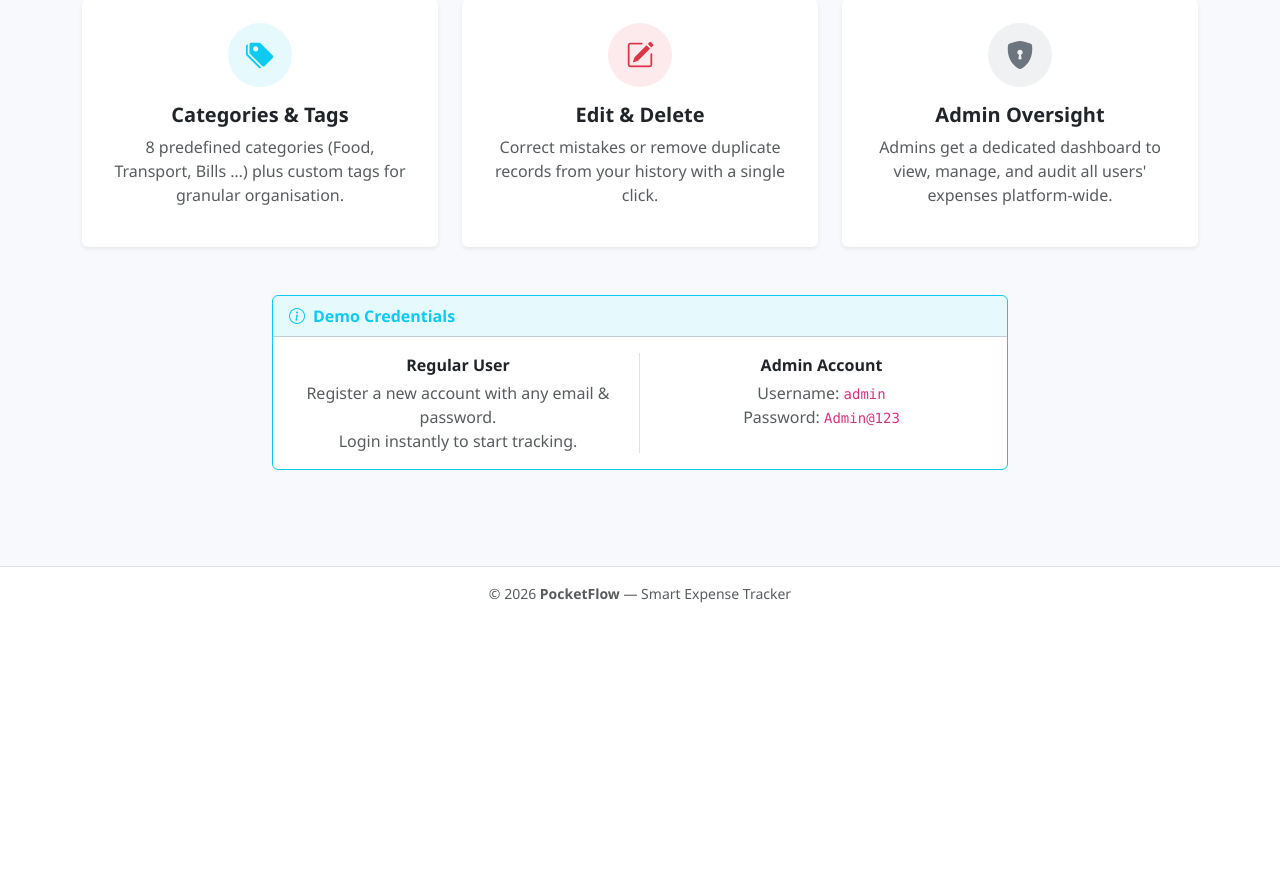
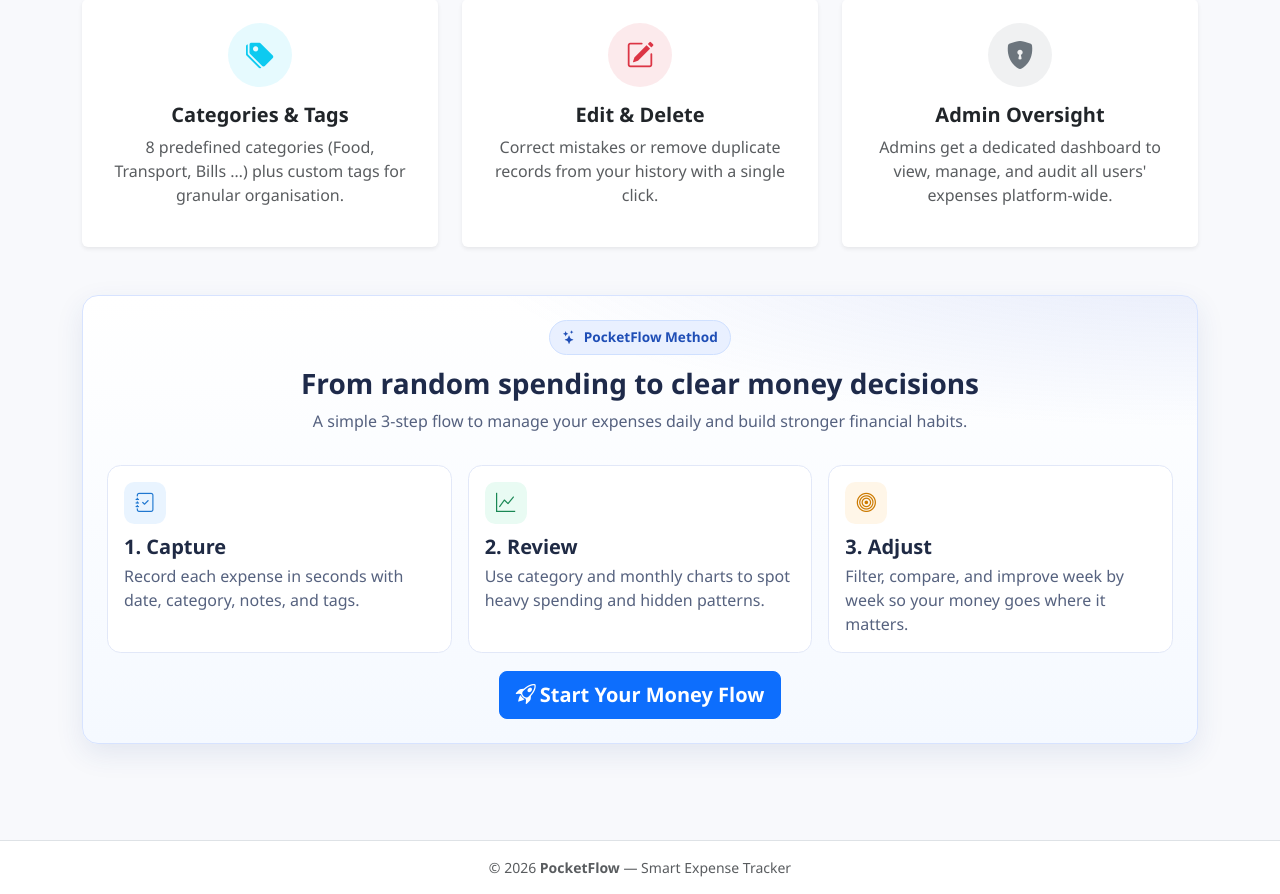
Before and after one commit to sanzinanafrose/PocketFlow, a Flask app: page / in a window 1280 px wide. Shown: the part 930-1824 px from the top of the page. Before the commit the page ends 1533 px from the top, so only its background shows below. Run offline with Flask 3, Linux system fonts and the light colour scheme.

Commit message:
add new section

```diff
--- a/static/css/style.css
+++ b/static/css/style.css
@@ -108,6 +108,108 @@ main, .container.main-wrap {
   margin: 0 auto 1rem;
 }
 
+/* ── Landing highlight section ────────── */
+.money-flow-card {
+  border-radius: 1rem;
+  padding: 1.5rem;
+  background:
+    radial-gradient(1200px 320px at 100% -15%, rgba(78,115,223,.16), transparent 62%),
+    linear-gradient(180deg, #ffffff 0%, #f5f9ff 100%);
+  border: 1px solid #d7e3ff;
+  box-shadow: 0 10px 28px rgba(35, 66, 140, .10);
+}
+
+.money-flow-head {
+  text-align: center;
+  max-width: 760px;
+  margin: 0 auto 1rem;
+}
+
+.money-flow-head h3 {
+  font-weight: 700;
+  color: #1e2a4a;
+}
+
+.money-flow-head p {
+  color: #55617f;
+}
+
+.money-chip {
+  display: inline-block;
+  padding: .4rem .75rem;
+  border-radius: 999px;
+  font-size: .85rem;
+  font-weight: 600;
+  color: #1f4eb6;
+  background: #e9f0ff;
+  border: 1px solid #cfe0ff;
+  margin-bottom: .75rem;
+}
+
+.flow-step {
+  border-radius: .85rem;
+  border: 1px solid #e2e8f8;
+  background: #fff;
+  padding: 1rem;
+  transition: transform .16s ease, box-shadow .16s ease;
+}
+
+.flow-step:hover {
+  transform: translateY(-2px);
+  box-shadow: 0 8px 20px rgba(30, 49, 99, .12);
+}
+
+.flow-step h5 {
+  font-weight: 700;
+  margin-bottom: .35rem;
+  color: #1f2a44;
+}
+
+.flow-step p {
+  color: #56627f;
+}
+
+.step-icon {
+  width: 42px;
+  height: 42px;
+  border-radius: .65rem;
+  display: inline-flex;
+  align-items: center;
+  justify-content: center;
+  margin-bottom: .7rem;
+  font-size: 1.2rem;
+}
+
+.step-track .step-icon {
+  color: #1f77d0;
+  background: #e9f4ff;
+}
+
+.step-review .step-icon {
+  color: #198754;
+  background: #e9fbf3;
+}
+
+.step-adjust .step-icon {
+  color: #cc7a00;
+  background: #fff6e8;
+}
+
+.money-flow-cta {
+  text-align: center;
+  margin-top: 1.1rem;
+}
+
+@media (max-width: 768px) {
+  .money-flow-card {
+    padding: 1rem;
+  }
+
+  .money-flow-head h3 {
+    font-size: 1.35rem;
+  }
+}
+
 /* ── Auth cards ────────────────────────── */
 .auth-card {
   max-width: 440px;
--- a/templates/index.html
+++ b/templates/index.html
@@ -78,31 +78,46 @@
   </div>
 </div>
 
-<!-- Demo credentials -->
-<div class="container pb-5">
-  <div class="row justify-content-center">
-    <div class="col-md-8">
-      <div class="card border-info">
-        <div class="card-header bg-info bg-opacity-10 text-info fw-semibold">
-          <i class="bi bi-info-circle me-2"></i>Demo Credentials
+<!-- Money management highlight -->
+<section class="money-flow-section pb-5">
+  <div class="container">
+    <div class="money-flow-card">
+      <div class="money-flow-head">
+        <span class="money-chip"><i class="bi bi-stars me-2"></i>PocketFlow Method</span>
+        <h3 class="mb-2">From random spending to clear money decisions</h3>
+        <p class="mb-0">A simple 3-step flow to manage your expenses daily and build stronger financial habits.</p>
+      </div>
+
+      <div class="row g-3 mt-1">
+        <div class="col-md-4">
+          <div class="flow-step step-track h-100">
+            <div class="step-icon"><i class="bi bi-journal-check"></i></div>
+            <h5>1. Capture</h5>
+            <p class="mb-0">Record each expense in seconds with date, category, notes, and tags.</p>
+          </div>
         </div>
-        <div class="card-body">
-          <div class="row text-center">
-            <div class="col-md-6 border-end">
-              <p class="mb-1 fw-semibold">Regular User</p>
-              <p class="text-muted mb-0">Register a new account with any email &amp; password.<br>Login instantly to start tracking.</p>
-            </div>
-            <div class="col-md-6">
-              <p class="mb-1 fw-semibold">Admin Account</p>
-              <p class="text-muted mb-0">
-                Username: <code>admin</code><br>
-                Password: <code>Admin@123</code>
-              </p>
-            </div>
+        <div class="col-md-4">
+          <div class="flow-step step-review h-100">
+            <div class="step-icon"><i class="bi bi-graph-up"></i></div>
+            <h5>2. Review</h5>
+            <p class="mb-0">Use category and monthly charts to spot heavy spending and hidden patterns.</p>
+          </div>
+        </div>
+        <div class="col-md-4">
+          <div class="flow-step step-adjust h-100">
+            <div class="step-icon"><i class="bi bi-bullseye"></i></div>
+            <h5>3. Adjust</h5>
+            <p class="mb-0">Filter, compare, and improve week by week so your money goes where it matters.</p>
           </div>
         </div>
       </div>
+
+      <div class="money-flow-cta">
+        <a href="{{ url_for('register') }}" class="btn btn-primary btn-lg fw-semibold">
+          <i class="bi bi-rocket-takeoff me-1"></i>Start Your Money Flow
+        </a>
+      </div>
     </div>
   </div>
-</div>
+</section>
 {% endblock %}
```
